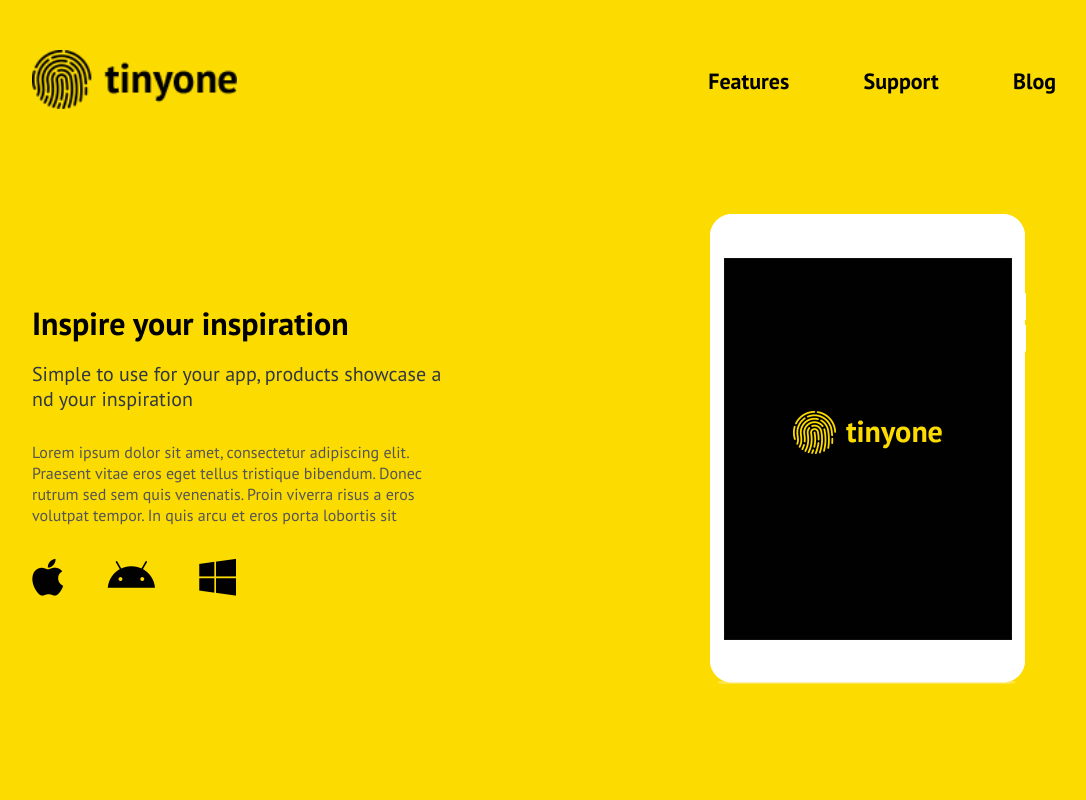
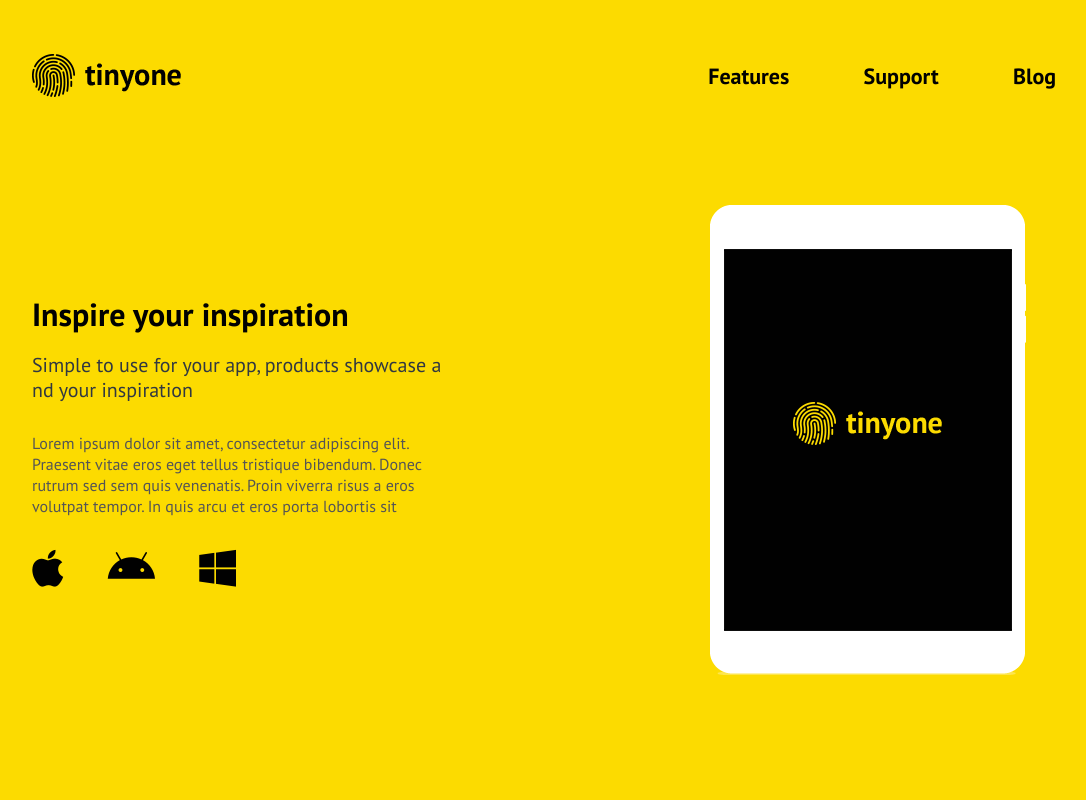
Before and after one commit to Tanvir-AN/PSD-TO-HTML-PROJECT-02, a plain HTML site: page index.html in a window 1280 px wide. Shown: the top 800 px of the page, without its empty margins (96-1182 px from the left). Drawn offline with Linux system fonts and the light colour scheme.

Commit message:
Update style.css

```diff
--- a/css/style.css
+++ b/css/style.css
@@ -84,9 +84,6 @@ header{
 }
 .logo{
 	width: 20%;
-}
-.logo img{
-	width: 100%;
 }
 .menu{
 	width: 80%;
```
